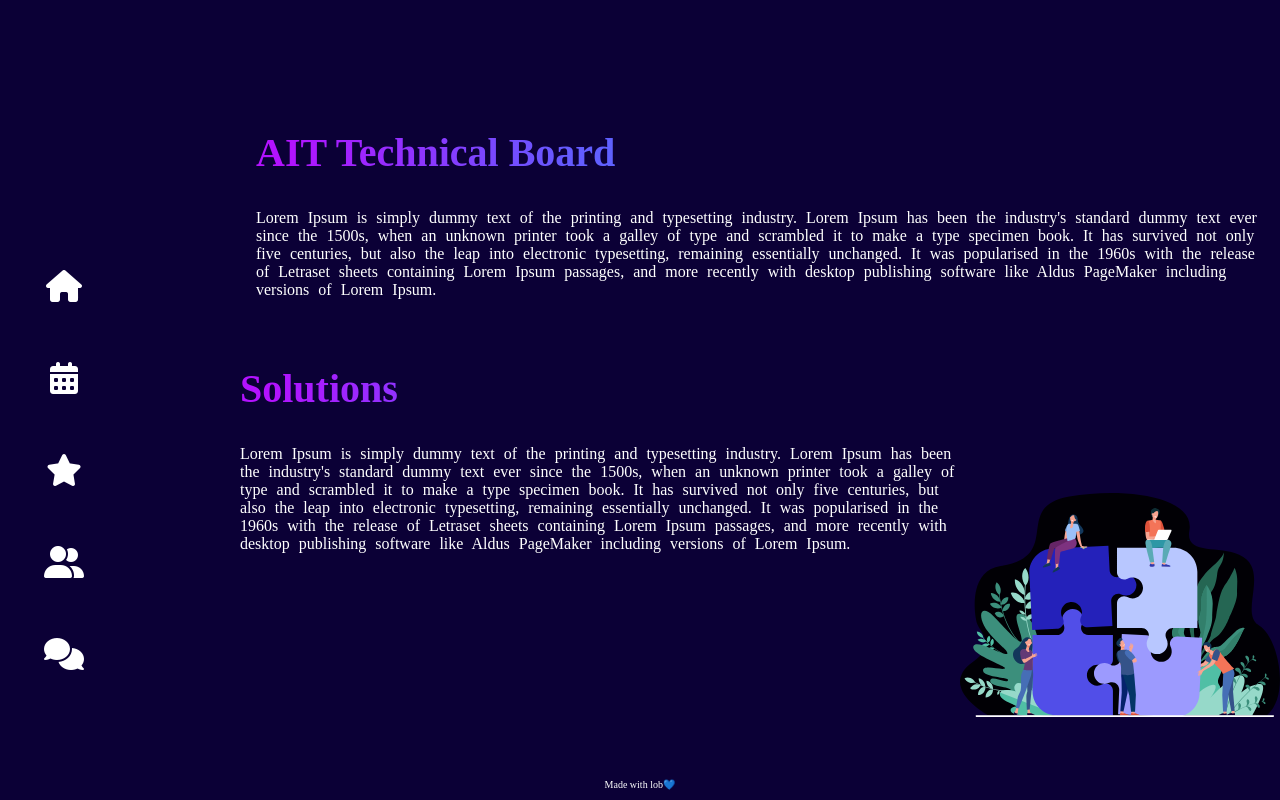
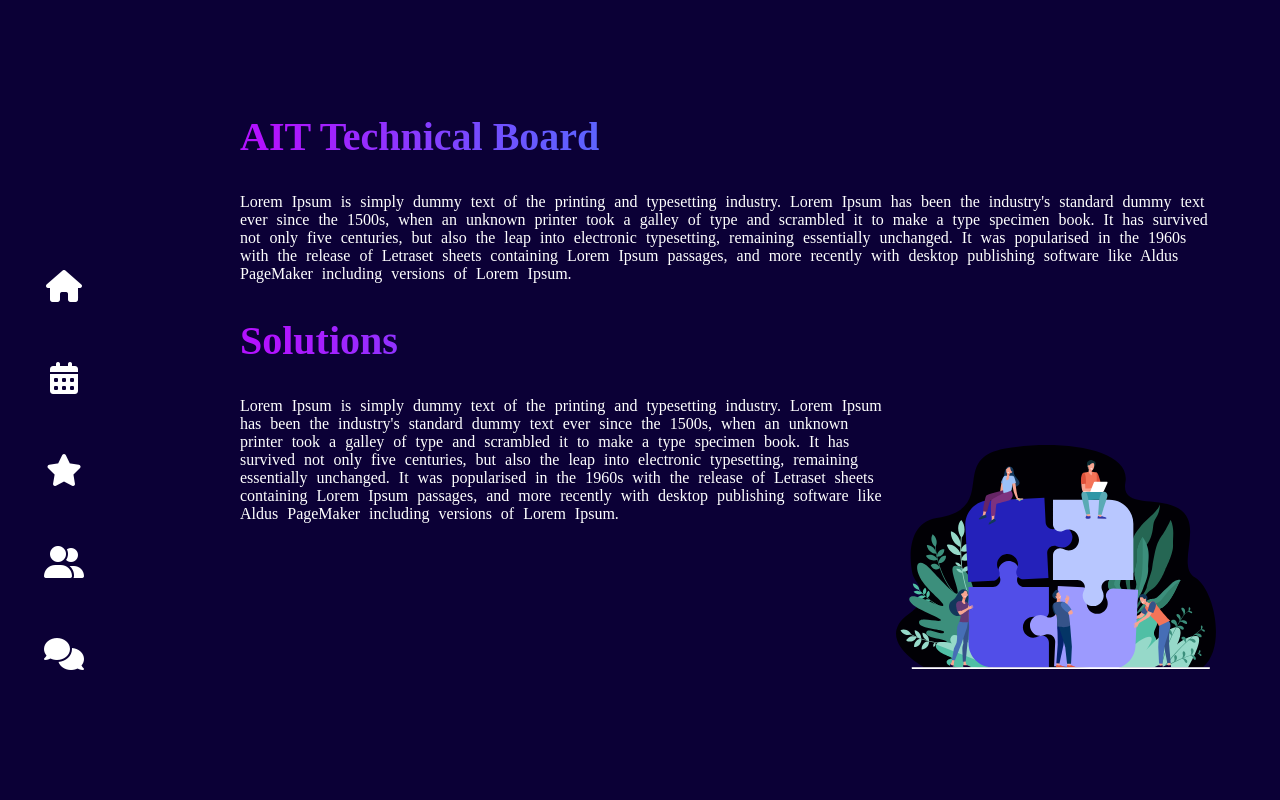
Before and after one commit to Holytheif/techboard, a React (Create React App) app: page / in a window 1280 px wide. Shown: the top 800 px of the page. Built offline with nearby package versions, Linux system fonts and the light colour scheme.

Commit message:
updating schedule components styles

```diff
--- a/public/styles.css
+++ b/public/styles.css
@@ -1,36 +1,30 @@
 * {
+	box-sizing: border-box;
 	transition: all 500ms ease-out;
 	-webkit-transition: all 500ms ease-out;
 }
 
-  html, body, section, .page {
+html,
+body,
+section,
+.page {
 	width: 100%;
 	height: 100%;
 	margin: 0;
 	padding: 0;
-    transition: all 1s cubic-bezier(.5, -0.005, 0.2, 1) !important;
-    -webkit-transition: all 1s cubic-bezier(.5, -0.005, 0.2, 1) !important;
+	transition: all 1s cubic-bezier(0.5, -0.005, 0.2, 1) !important;
+	-webkit-transition: all 1s cubic-bezier(0.5, -0.005, 0.2, 1) !important;
 	color: #fff;
-    background: #0B0036;
+	background: #0b0036;
 	overflow-x: hidden;
-
 }
-  .page {
-    overflow-y: scroll;
-    scrollbar-width: none;
-    -ms-overflow-style: none;
-}
-  .page::-webkit-scrollbar {
-    width: 0;
-    height: 0;
-}
-  .DisplayName{
+.DisplayName {
 	display: flex;
 	flex-direction: column;
 }
 
 section {
-    width:500%;
+	width: 500%;
 }
 
 .page {
@@ -39,21 +33,35 @@
 
 #p1 {
 	left: 15rem;
-    top:5rem;
-    background: #0B0036;
-    height: 80%;
+	top: 5rem;
+	background: #0b0036;
+	height: 90%;
 	width: auto;
+}
+html,
+body,
+section,
+.page {
+	overflow-y: scroll;
+	scrollbar-width: none;
+	-ms-overflow-style: none;
+}
+.html,
+body,
+section,
+.page::-webkit-scrollbar {
+	width: 0;
+	height: 0;
 }
 
 #p2 {
 	left: 100%;
-    background: #0B0036;
-    text-align: center;
+	background: #0b0036;
 }
 
 #p3 {
 	left: 200%;
-    background: #593C1F;
+	background: #593c1f;
 }
 
 #p4 {
@@ -90,7 +98,7 @@
 #t3:target .page#p1,
 #t4:target .page#p1,
 #t5:target .page#p1 {
-    background: black;
+	background: #0b0036;
 }
 
 #t2:target .page#p1 .icon,
@@ -119,8 +127,8 @@
 #t3:target ul .icon,
 #t4:target ul .icon,
 #t5:target ul .icon {
-    transform: scale(.6);
-    transition-delay: .25s;
+	transform: scale(0.6);
+	transition-delay: 0.25s;
 }
 
 #t2:target #dos {
@@ -160,7 +168,8 @@
 	font-family: open sans, sans-serif;
 }
 
-  .title, .hint {
+.title,
+.hint {
 	font-family: open sans, sans-serif;
 	display: block;
 }
@@ -174,12 +183,12 @@
 }
 
 .hint a {
-    color: #EFFF06;
+	color: #efff06;
 	transition: all 250ms easet-out;
 }
 
 .hint a:hover {
-    color: #FFF;
+	color: #fff;
 }
 
 .page .icon {
@@ -224,7 +233,7 @@
 	transition-delay: 1s;
 }
 
-  .credit{
+.credit {
 	position: absolute;
 	bottom: 0;
 	width: 100%;
@@ -233,95 +242,100 @@
 }
 
 .credit a {
-      color: #fff
+	color: #fff;
 }
 
-
 /* Home */
-img{
-    width:20rem;
+img {
+	width: 20rem;
 	height: 20rem;
 }
 
-.intro-header{
-  padding: 1rem;
+.intro-header {
+	padding-right: 4rem;
 }
 
-.Homeflex{
+.Homeflex {
 	display: flex;
 	word-spacing: 5px;
+	padding-right: 4rem;
 }
-.page h1{
-    Font-family: Montserrat;
-    Font-style: Bold;
-    Font-size: 40px;
-    background: linear-gradient(90.65deg, #B312FF 3.02%, #665AFF 30.47%, #00B9FF 98.85%);
+.page h1 {
+	font-family: Montserrat;
+	font-style: Bold;
+	font-size: 40px;
+	background: linear-gradient(
+		90.65deg,
+		#b312ff 3.02%,
+		#665aff 30.47%,
+		#00b9ff 98.85%
+	);
 	-webkit-background-clip: text;
 	-webkit-text-fill-color: transparent;
 }
-.page p{
+.page p {
 	word-spacing: 5px;
 }
 
+/* schedule */
 
-/* schedule */
-fieldset{
-  width:40%;
+.page-title {
+	background: linear-gradient(97.21deg, #b312ff 0%, #07b8f9 100%);
+	-webkit-background-clip: text;
+	-webkit-text-fill-color: transparent;
+	font-size: 2.5rem;
+	margin-left: 35%;
+}
+fieldset {
+	width: 40%;
 	height: 45%;
-  background: linear-gradient(180deg, #9337FF 0%, #181671 100%);
+	background: linear-gradient(180deg, #9337ff 0%, #181671 100%);
 	margin: 1rem;
-  border:0.3rem solid;
-  border-color: #07B8F9;
+	border: 0.3rem solid;
+	border-color: #07b8f9;
 	border-radius: 0.3rem;
 }
-.fieldset{
+.fieldset {
 	display: flex;
-
+	flex-wrap: wrap;
 }
-fieldset div.divide2{
+fieldset div.divide2 {
 	display: flex;
 }
-fieldset p{
+fieldset p {
 	word-spacing: 5px;
-color:white;
+	color: white;
 }
 
-fieldset img{
-  width:90%;
-  height:90%;
-  color: #00B9FF;
+.event-img img {
+	max-width: 200px;
+	max-height: 200px;
+	color: #00b9ff;
 }
-legend{
-  background: linear-gradient(90deg, #B312FF 0%, #FA00FF 100%);
+legend {
+	background: linear-gradient(90deg, #b312ff 0%, #fa00ff 100%);
 	padding: 0.5rem 1rem;
 	border-radius: 0.5rem;
-  color:black;
+	color: black;
 	font-weight: bold;
 	margin-left: 2rem;
 }
-fieldset .event,.eventimg{
-  flex:1;
+fieldset .event,
+.eventimg {
 	padding: 1rem;
 }
-.download{
-  background: linear-gradient(90deg, #B312FF 0%, #FA00FF 100%);
+.download {
+	background: linear-gradient(90deg, #b312ff 0%, #fa00ff 100%);
 	padding: 0.5rem 1rem;
 	border-radius: 0.5rem;
-  color:black;
+	color: black;
+	border: none;
+	outline: none;
+	font-size: 1.2rem;
+	width: fit-content;
+	margin-left: 1rem;
 }
-h2{
+h2 {
 	color: black;
 	font-size: 2.5rem;
-
 }
-h3{
-  background: linear-gradient(97.21deg, #B312FF 0%, #07B8F9 100%);
-  -webkit-background-clip: text;
-  -webkit-text-fill-color: transparent;
-  font-size: 2.5rem;
-
-
-}
-hr{
-  width:25%;
-}
--- a/src/App.js
+++ b/src/App.js
@@ -38,7 +38,6 @@
                   <OtherEvents />
                   <PostSection />
                   <ContactUs />
-                  <p className="credit"> Made with lob💙</p>
                 </section>
               </div>
             </div>
--- a/src/components/HomePage/index.js
+++ b/src/components/HomePage/index.js
@@ -2,7 +2,7 @@
 import img from "../images/img.svg";
 function Home() {
   return (
-    <div class="page" id="p1">
+    <div className="page" id="p1">
       <div className="intro-header">
         <h1>AIT Technical Board</h1>
         <p>
--- a/src/components/Schedule/index.js
+++ b/src/components/Schedule/index.js
@@ -6,8 +6,7 @@
 function Schedule() {
   return (
     <div className="page" id="p2">
-      <h3>Schedule</h3>
-      <hr></hr>
+      <h3 className="page-title">Schedule</h3>
       <div className="fieldset">
         <fieldset>
           <legend> 29 Sep , Saturday</legend>
@@ -15,78 +14,23 @@
             <div className="event">
               <h2>Lorem Ipsum</h2>
               <p>
-                Lorem ipsum dolor sit amet, consectetur adipiscing elit, sed do
-                eiusmod tempor incididunt ut labore et dolore magna aliqua. Ut
+                Lorem ipsum dolor sit amet, consectetur
+                adipiscing elit, sed do eiusmod tempor
+                incididunt ut labore et dolore magna aliqua. Ut
                 enim ad minim veniam, qu
               </p>
             </div>
-            <div className="eventimg">
+            <div className="event-img">
               <img />
             </div>
           </div>
-          <a href="" className="download" download>
-            Download
+          <a href="">
+            <button className="download">
+              Download
+            </button>
           </a>
         </fieldset>
-        <fieldset>
-          <legend>29 Sep , Saturday</legend>
-          <div className="divide2">
-            <div className="event">
-              <h2>Lorem Ipsum</h2>
-              <p>
-                Lorem ipsum dolor sit amet, consectetur adipiscing elit, sed do
-                eiusmod tempor incididunt ut labore et dolore magna aliqua. Ut
-                enim ad minim veniam, qu
-              </p>
-            </div>
-            <div className="eventimg">
-              <img />
-            </div>
-          </div>
-          <a href="" className="download" download>
-            Download
-          </a>
-        </fieldset>
-      </div>
-      <div className="fieldset">
-        <fieldset>
-          <legend>29 Sep , Saturday</legend>
-          <div className="divide2">
-            <div className="event">
-              <h2>Lorem Ipsum</h2>
-              <p>
-                Lorem ipsum dolor sit amet, consectetur adipiscing elit, sed do
-                eiusmod tempor incididunt ut labore et dolore magna aliqua. Ut
-                enim ad minim veniam, qu
-              </p>
-            </div>
-            <div className="eventimg">
-              <img />
-            </div>
-          </div>
-          <a href="" className="download" download>
-            Download
-          </a>
-        </fieldset>
-        <fieldset>
-          <legend>29 Sep , Saturday</legend>
-          <div className="divide2">
-            <div className="event">
-              <h2>Lorem Ipsum</h2>
-              <p>
-                Lorem ipsum dolor sit amet, consectetur adipiscing elit, sed do
-                eiusmod tempor incididunt ut labore et dolore magna aliqua. Ut
-                enim ad minim veniam, qu
-              </p>
-            </div>
-            <div className="eventimg">
-              <img />
-            </div>
-          </div>
-          <a href="" className="download" download>
-            Download
-          </a>
-        </fieldset>
+
       </div>
     </div>
   );
```
Lines whose indentation alone changed are shown as unchanged.
